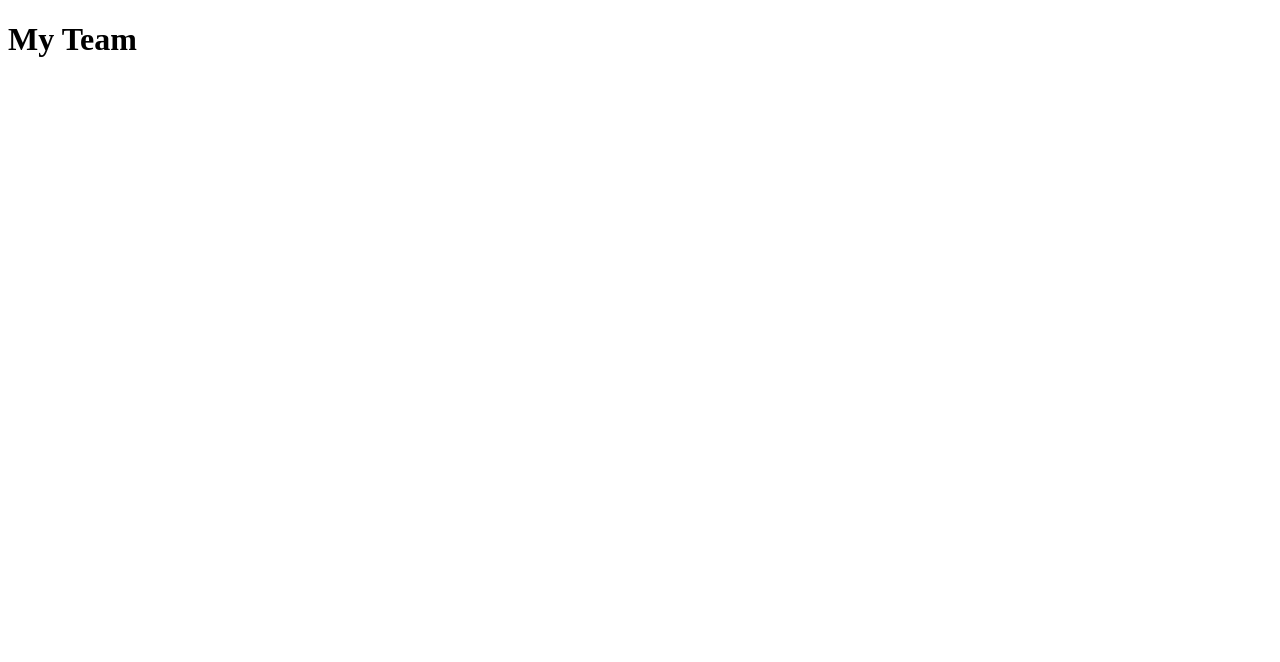
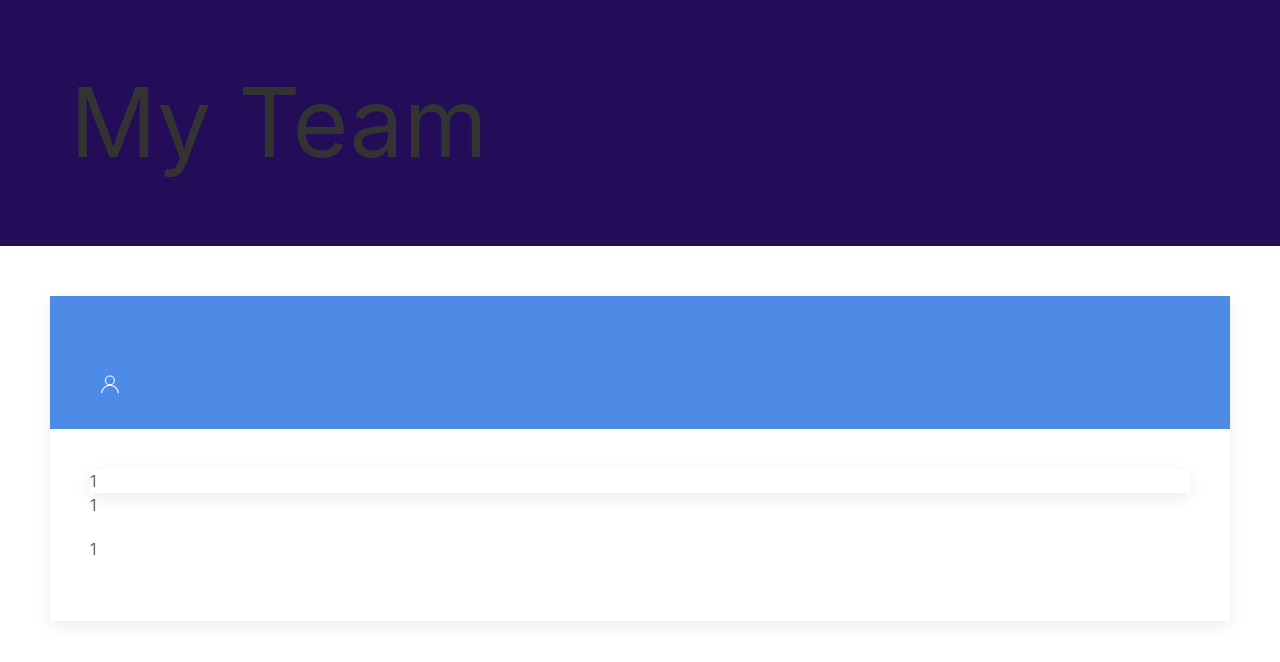
Before and after one commit to sumwillrodt/team-generator, a website: page dist/index.html in a window 1280 px wide. Drawn offline with nearby package versions, Linux system fonts and the light colour scheme.

Commit message:
inital html and css setup

```diff
--- a/dist/index.html
+++ b/dist/index.html
@@ -5,11 +5,32 @@
     <meta http-equiv="X-UA-Compatible" content="IE=edge">
     <meta name="viewport" content="width=device-width, initial-scale=1.0">
     <title>Team Profile</title>
+    <link rel="stylesheet" href="https://cdn.jsdelivr.net/npm/uikit@3.7.6/dist/css/uikit.min.css" />
     <link rel="stylesheet" href="style.css">
 </head>
 <body>
-    <header>
-        <h1 class=''>My Team</h1>
+    <header class="uk-container uk-padding-large">
+        <h1 class="uk-heading-large uk-text-center uk-align-left@m">My Team</h1>
     </header>
+    <div class="uk-card uk-card-default" id="employee-card">
+        <div class="uk-card-title" id="card-header">
+            <h2 id="name"></h2>
+            <div id="role">
+                <span uk-icon="icon: user"></span>
+                <span id="position-title"></span>
+            </div>
+        </div>
+        <div class="uk-card-body">
+            <div class="uk=grid-small">
+                <div class="uk-card uk-card-default" id="1">1</div>
+                <div id="2"><p>1</p></div>
+                <div id="3"><p>1</p></div>
+            </div>
+
+        </div>
+    </div>
+    <script src="https://cdn.jsdelivr.net/npm/uikit@3.7.6/dist/js/uikit.min.js"></script>
+    <script src="https://cdn.jsdelivr.net/npm/uikit@3.7.6/dist/js/uikit-icons.min.js"></script>
+    <script src="uikit/dist/js/uikit-icons.min.js"></script>
 </body>
 </html>
--- a/dist/style.css
+++ b/dist/style.css
@@ -0,0 +1,25 @@
+:root {
+    --primary: rgb(78, 139, 231);
+    --secondary: rgb(35, 12, 88);
+    --tertiary: white;
+    --light-dark: #c7c7c7;
+    --dark: #222;
+}
+
+header {
+    background-color: var(--secondary);
+}
+
+h1, h2 {
+    color: var(--tertiary);
+}
+
+#employee-card {
+    margin: 50px;
+}
+
+#card-header {
+    background-color: var(--primary);
+    color: var(--tertiary);
+    padding: 50px 50px 30px 50px;
+}
```
